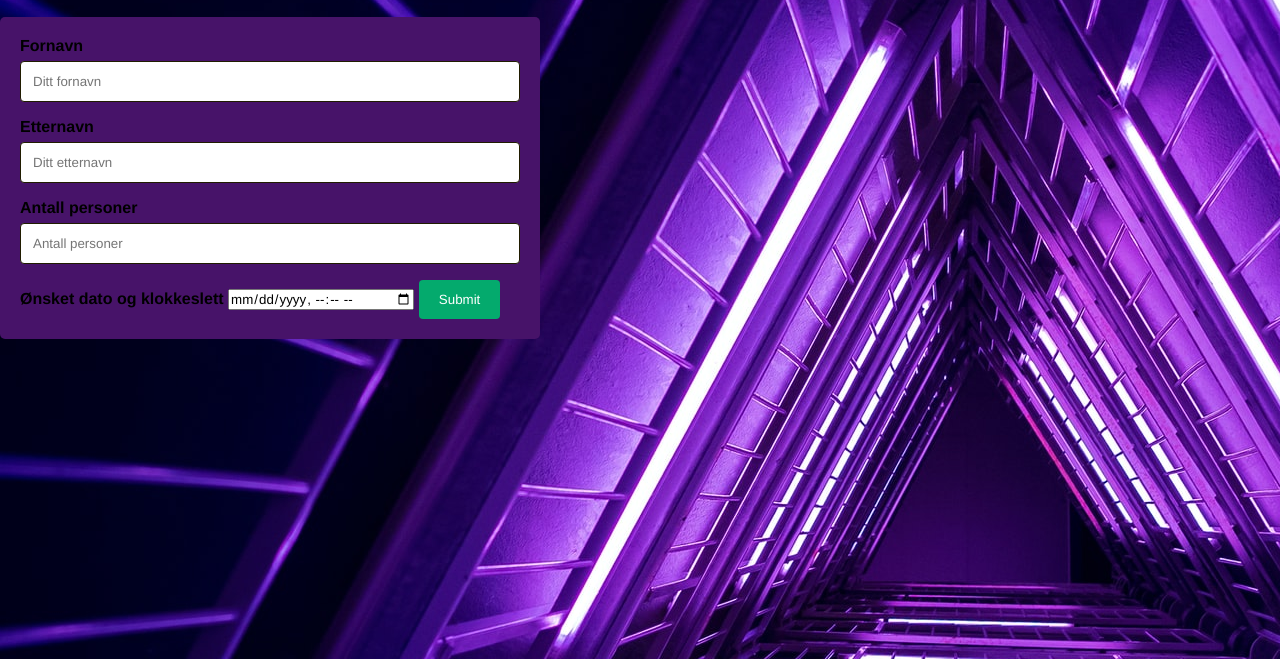
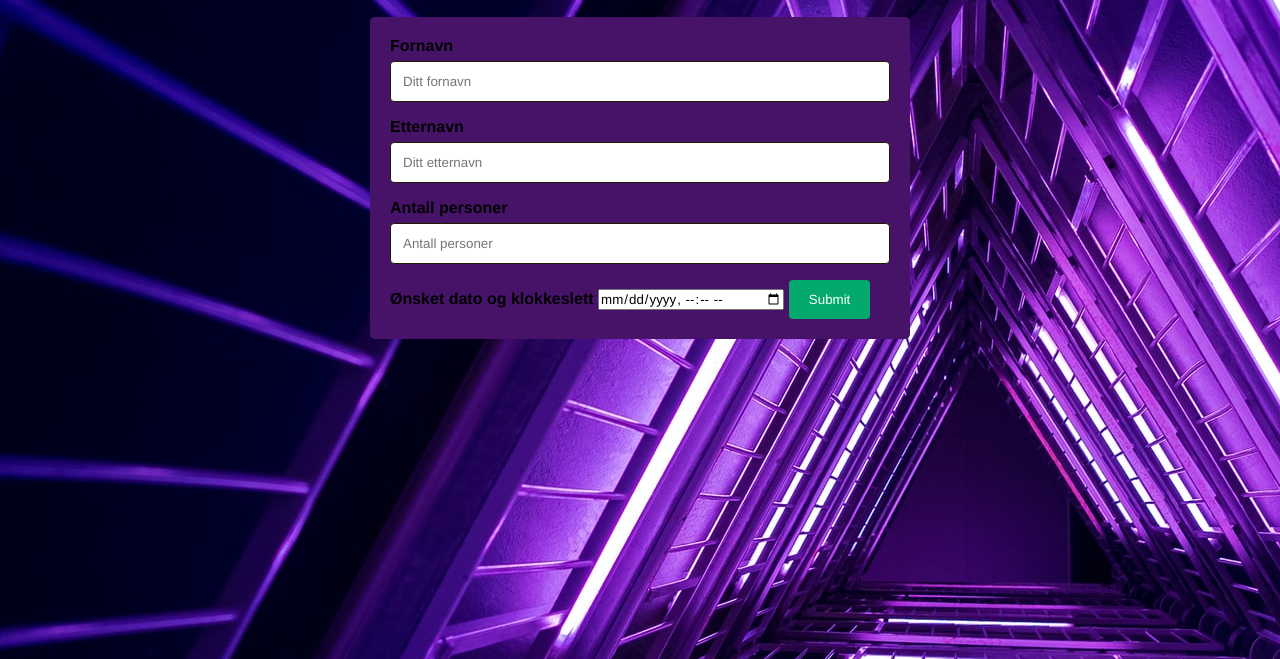
Before and after one commit to George-Alexander-S/Sky-Burger, a plain HTML site: page booking.html in a window 1280 px wide. Shown: the part 141-800 px from the top of the page. Drawn offline with Linux system fonts and the light colour scheme.

Commit message:
margin bookingcontainer

```diff
--- a/style.css
+++ b/style.css
@@ -154,4 +154,5 @@ label {
     background-color: #471369;
     padding: 20px;
     width: 500px;
+    margin: 10px auto 10px auto;
     }
```
